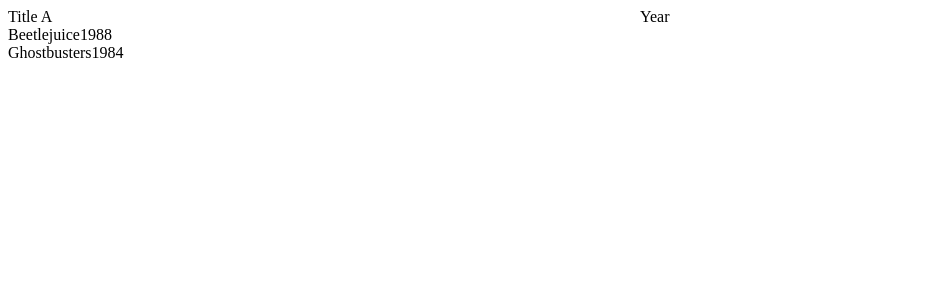
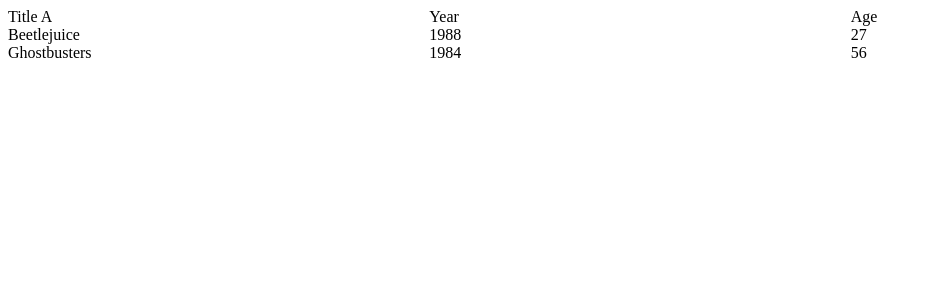
Before and after one commit to benlittlenz/Datatable, a React (Create React App) app: page / in a window 1280 px wide. Shown: the top 300 px of the page, without its empty margins (0-932 px from the left). Built offline with nearby package versions, Linux system fonts and the light colour scheme.

Commit message:
Modified cell styles to align under column

```diff
--- a/src/App.tsx
+++ b/src/App.tsx
@@ -13,6 +13,11 @@ const columns = [
     name: "Year",
     selector: (row: any) => row.year,
   },
+  {
+    id: 2,
+    name: "Age",
+    selector: (row: any) => row.age,
+  },
 ];
 
 const data = [
@@ -20,11 +25,13 @@ const data = [
     id: 0,
     title: "Beetlejuice",
     year: "1988",
+    age: 27,
   },
   {
     id: 1,
     title: "Ghostbusters",
     year: "1984",
+    age: 56,
   },
 ];
 
--- /dev/null
+++ b/src/components/Cell/index.ts
@@ -0,0 +1,45 @@
+import styled, { css } from "styled-components";
+import { TableColumnBase } from "../types";
+
+export const CellBase = styled.div<{
+  headCell?: boolean;
+  noPadding?: boolean;
+}>`
+  position: relative;
+  display: flex;
+  align-items: center;
+  box-sizing: border-box;
+  line-height: normal;
+  ${({ noPadding }) => noPadding && "padding: 0"};
+`;
+
+export type CellProps = Pick<
+  TableColumnBase,
+  | "button"
+  | "grow"
+  | "maxWidth"
+  | "minWidth"
+  | "width"
+  | "right"
+  | "center"
+  | "compact"
+  | "allowOverflow"
+>;
+
+// Flex calculations
+export const CellExtended = styled(CellBase)<CellProps>`
+  flex-grow: ${({ button, grow }) => (grow === 0 || button ? 0 : grow || 1)};
+  flex-shrink: 0;
+  flex-basis: 0;
+  max-width: "100%",
+  min-width: "100px",
+  ${({ width }) =>
+    width &&
+    css`
+      min-width: ${width};
+      max-width: ${width};
+    `};
+  ${({ right }) => right && "justify-content: flex-end"};
+  ${({ button, center }) => (center || button) && "justify-content: center"};
+  ${({ compact, button }) => (compact || button) && "padding: 0"};
+`;
--- a/src/components/Column/index.tsx
+++ b/src/components/Column/index.tsx
@@ -12,8 +12,24 @@ const ColumnStyled = styled.div`
   width: 100%;
 `;
 
+const ColumnText = styled.div`
+  overflow: hidden;
+  white-space: nowrap;
+  text-overflow: ellipsis;
+`;
+
 function TableCol<T>({ column }: TableColProps<T>): JSX.Element | null {
-  return <ColumnStyled>{column.name}</ColumnStyled>;
+  return (
+    <ColumnStyled data-column-id={column.id}>
+      {typeof column.name === "string" ? (
+        <ColumnText title={column.name} data-column-id={column.id}>
+          {column.name}
+        </ColumnText>
+      ) : (
+        column.name
+      )}
+    </ColumnStyled>
+  );
 }
 
 export default TableCol;
--- a/src/components/TableCell/index.tsx
+++ b/src/components/TableCell/index.tsx
@@ -1,13 +1,24 @@
 import * as React from "react";
-import styled from "styled-components";
-import { TableColumn, Selector, Format } from "../types";
+import styled, { css } from "styled-components";
+import { CellExtended } from "../Cell";
+import { TableColumn, Format, Selector } from "../types";
 
-const CellStyle = styled.div`
-  position: relative;
-  display: flex;
-  align-items: center;
-  box-sizing: border-box;
-  line-height: normal;
+interface CellStyleProps {
+  renderAsCell: boolean | undefined;
+}
+
+const overflowCSS = css<CellStyleProps>`
+  div:first-child {
+    white-space: normal;
+    overflow: visible;
+    text-overflow: ellipsis;
+  }
+`;
+
+const CellStyle = styled(CellExtended).attrs((props) => ({
+  style: props.style,
+}))<CellStyleProps>`
+  ${({ renderAsCell }) => !renderAsCell && overflowCSS};
 `;
 
 interface CellProps<T> {
@@ -18,15 +29,19 @@ interface CellProps<T> {
   rowIndex: number;
 }
 
-function Cell<T>({ id, column, rowIndex, dataTag, row }: CellProps<T>): JSX.Element {
-  console.log("CELL ", column, row);
-  console.log("dataTag", dataTag);
+function Cell<T>({ id, column, row, rowIndex, dataTag }: CellProps<T>): JSX.Element {
   return (
-    <CellStyle id={id} data-column-id={column.id} role="gridcell">
+    <CellStyle
+      id={id}
+      data-column-id={column.id}
+      role="gridcell"
+      data-tag={dataTag}
+      renderAsCell={!!column.cell}
+    >
       {!column.cell && (
         <div data-tag={dataTag}>{getProperty(row, column.selector, column.format, rowIndex)}</div>
       )}
-      {/* {column.cell && column.cell(row, column, id)} */}
+      {column.cell && column.cell(row, rowIndex, column, id)}
     </CellStyle>
   );
 }
```
Also changed, not shown: src/components/media.ts (added, +31 -0 lines), src/components/types.ts (+14 -0 lines).
